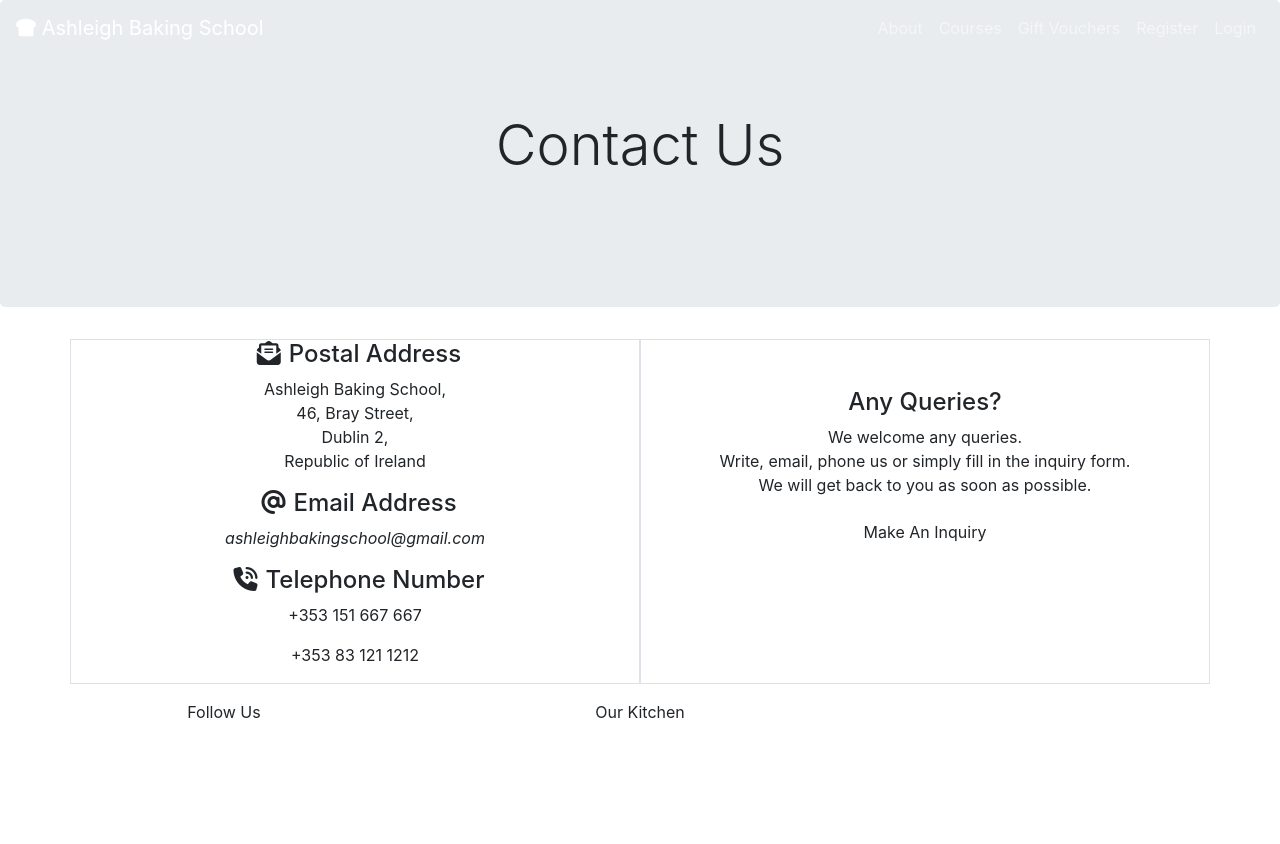
After one commit to capel82/testing_django, a Django app: page /contact in a window 1280 px wide. The commit adds this page. Run offline with Django 3.2, Linux system fonts and the light colour scheme; some libraries are stand-ins or nearby versions; some web fonts are replaced.

Commit message:
created frontend contact.html

```diff
--- a/pages/urls.py
+++ b/pages/urls.py
@@ -4,5 +4,7 @@ from . import views
 
 urlpatterns = [
     path('', views.index, name="index"),
-    path('about', views.about, name="about")
+    path('about', views.about, name="about"),
+    path('contact', views.contact, name="contact")
+
 ]
--- a/pages/views.py
+++ b/pages/views.py
@@ -6,3 +6,6 @@ def index(request):
 
 def about(request):
     return render(request, 'pages/about.html')
+
+def contact(request):
+    return render(request,'pages/contact.html')
--- /dev/null
+++ b/templates/pages/contact.html
@@ -0,0 +1,64 @@
+{% extends 'base.html' %}
+{% load static %}
+
+{% block content %}
+
+<div class="container-fluid p-0">
+    <div class="jumbotron jumbotron-contact">
+        <div class="overlay mx-auto p-5 text-center">
+            <p class="display-4 jumbotron_shoutout">Contact Us</p>
+        </div>
+    </div>
+</div>
+<div class="container">
+    <div class="row text-center d-flex">
+        <div class="col-md-6 border contact_left">
+            <h4><i class="fas fa-envelope-open-text mx-2"></i>Postal Address </h4>
+            <address>Ashleigh Baking School,<br> 46, Bray Street,<br> Dublin 2,<br> Republic of Ireland </address>
+            <h4><i class="fas fa-at mx-2"></i>Email Address </h4>
+            <p class="font-italic">ashleighbakingschool@gmail.com</p>
+            <h4><i class="fas fa-phone-volume mx-2"></i>Telephone Number</h4>
+            <p>+353 151 667 667</p>
+            <p>+353 83 121 1212</p>
+        </div>
+        <div class="col-md-6 border pt-5 contact_right">
+            <h4>Any Queries?</h4>
+            <p>We welcome any queries. <br>Write, email, phone us or simply fill in the inquiry form.<br> We will get back to you as soon as possible.</p>
+
+            <button id="make_inquiry" type="button" class="btn" data-toggle="modal" data-target="#inquiry_button" data-whatever="@mdo">Make An Inquiry</button>
+        </div>
+        <div class="modal fade" id="inquiry_button" tabindex="-1" role="dialog" aria-labelledby="inquiryLabel" aria-hidden="true">
+  <div class="modal-dialog" role="document">
+    <div class="modal-content">
+      <div class="modal-header">
+        <h5 class="modal-title" id="inquiryLabel">Make An Inquiry</h5>
+        <button type="button" class="close" data-dismiss="modal" aria-label="Close">
+          <span aria-hidden="true">&times;</span>
+        </button>
+      </div>
+      <div class="modal-body">
+        <form>
+          <div class="form-group">
+            <label for="recipient-name" class="col-form-label">Your Name:</label>
+            <input type="text" class="form-control" id="recipient-name">
+          </div>
+          <div class="form-group">
+            <label for="recipient-email" class="col-form-label">Email Address:</label>
+            <input type="text" class="form-control" id="recipient-email">
+          </div>
+          <div class="form-group">
+            <label for="message-text" class="col-form-label">Message:</label>
+            <textarea class="form-control" id="message-text"></textarea>
+          </div>
+        </form>
+      </div>
+      <div class="modal-footer">
+        <button type="button" class="btn btn-secondary" data-dismiss="modal">Close</button>
+        <button id="send_message" type="button" class="btn">Send message</button>
+      </div>
+    </div>
+  </div>
+</div>
+    </div>
+</div>
+{% endblock %}
--- a/templates/partials/_footer.html
+++ b/templates/partials/_footer.html
@@ -25,13 +25,13 @@
         </div>
         <div class="col-md-4">
             <div class="row social_titles justify-content-center">
-                <a href="contact.html" class="text-white">Contact Us</a>
+                <a href="{% url 'contact' %}" class="text-white">Contact Us</a>
             </div>
             <div class="row justify-content-center footer-icons mt-3">
                 <ul class="contact p-0">
-                    <li class="list-inline-item"><a href="contact.html" target="_blank"><i class="fas fa-phone-volume text-white fa-2x mx-2"></i></a></li>
-                    <li class="list-inline-item"><a href="contact.html" target="_blank"><i class="fas fa-envelope text-white fa-2x mx-2"></i></a></li>
-                    <li class="list-inline-item"><a href="contact.html" target="_blank"><i class="far fa-address-card text-white fa-2x mx-2"></i></a></li>
+                    <li class="list-inline-item"><a href="{% url 'contact' %}" target="_blank"><i class="fas fa-phone-volume text-white fa-2x mx-2"></i></a></li>
+                    <li class="list-inline-item"><a href="{% url 'contact' %}" target="_blank"><i class="fas fa-envelope text-white fa-2x mx-2"></i></a></li>
+                    <li class="list-inline-item"><a href="{% url 'contact' %}" target="_blank"><i class="far fa-address-card text-white fa-2x mx-2"></i></a></li>
                 </ul>
             </div>
         </div>
```
